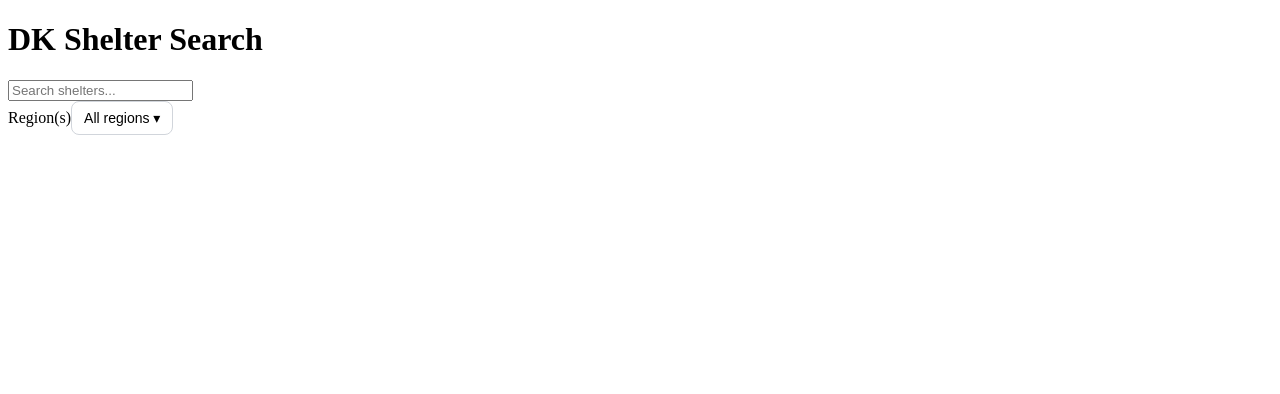
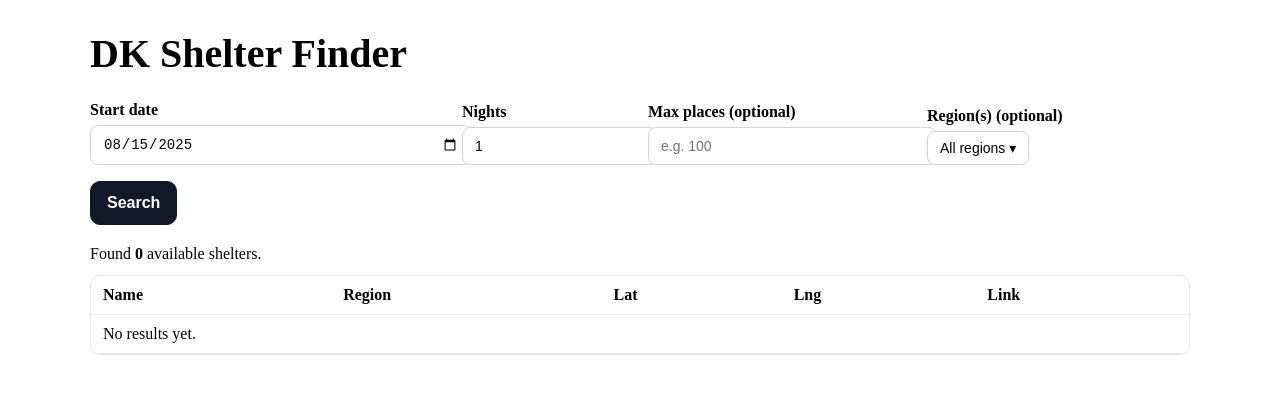
Before and after one commit to peterjschweitzer/dk-shelter-web-search, a Next.js app: page / in a window 1280 px wide. Shown: the top 394 px of the page. Built offline with nearby package versions, Linux system fonts and the light colour scheme.

Commit message:
Restore full search page and integrate RegionSelect dropdown

```diff
--- a/pages/index.tsx
+++ b/pages/index.tsx
@@ -1,85 +1,256 @@
 // pages/index.tsx
 import { useEffect, useMemo, useState } from "react";
-import RegionSelect, { RegionKey, REGION_KEYS } from "../components/RegionSelect";
+import RegionSelect, { REGION_KEYS, type RegionKey } from "../components/RegionSelect";
 
-type ResultItem = {
+type ApiItem = {
   name: string;
-  title: string;
+  region: string;
+  lat: number | null;
+  lng: number | null;
   url: string;
-  region?: RegionKey;
+  place_id: number | null;
+};
+
+type ApiResponse = {
+  count: number;
+  items: ApiItem[];
+  debug?: any;
 };
 
 export default function Home() {
-  const [query, setQuery] = useState("");
-  const [selectedRegions, setSelectedRegions] = useState<RegionKey[]>([]);
-  const [results, setResults] = useState<ResultItem[]>([]);
+  // Form state
+  const [start, setStart] = useState<string>("");
+  const [nights, setNights] = useState<number>(1);
+  const [maxPlaces, setMaxPlaces] = useState<number | "">("");
+  const [regions, setRegions] = useState<RegionKey[]>([]); // empty = All
 
-  // Load from URL query string
+  // Results state
+  const [loading, setLoading] = useState(false);
+  const [results, setResults] = useState<ApiItem[]>([]);
+  const [error, setError] = useState<string | null>(null);
+  const [debug, setDebug] = useState<any>(null);
+
+  // Default date = today + 2 days (to avoid past-date timezone weirdness)
   useEffect(() => {
-    const params = new URLSearchParams(window.location.search);
-    const regionParams = params.getAll("region");
-    const initialRegions = regionParams
-      .map((r) => r.toLowerCase())
-      .filter((r): r is RegionKey => REGION_KEYS.includes(r as RegionKey));
-    setSelectedRegions(initialRegions);
-  }, []);
+    if (!start) {
+      const d = new Date();
+      d.setDate(d.getDate() + 2);
+      const iso = d.toISOString().slice(0, 10);
+      setStart(iso);
+    }
+  }, [start]);
 
-  const filteredResults = useMemo(() => {
-    return results.filter((item) => {
-      const matchesQuery = query
-        ? item.title.toLowerCase().includes(query.toLowerCase())
-        : true;
-      const matchesRegion =
-        selectedRegions.length === 0 ||
-        selectedRegions.includes(item.region as RegionKey);
-      return matchesQuery && matchesRegion;
-    });
-  }, [results, query, selectedRegions]);
+  const queryString = useMemo(() => {
+    const params = new URLSearchParams();
+    if (start) params.set("start", start);
+    if (nights) params.set("nights", String(nights));
+    if (maxPlaces !== "" && Number(maxPlaces) > 0) {
+      params.set("maxPlaces", String(maxPlaces));
+    }
+    // Add each region as its own param (?region=sjælland&region=fyn...)
+    for (const r of regions) params.append("region", r);
+    // add debug flag so we can see counters if needed
+    params.set("debug", "1");
+    return params.toString();
+  }, [start, nights, maxPlaces, regions]);
+
+  async function onSearch(e?: React.FormEvent) {
+    e?.preventDefault();
+    setLoading(true);
+    setError(null);
+    setResults([]);
+    setDebug(null);
+
+    try {
+      const res = await fetch(`/api/search?${queryString}`);
+      if (!res.ok) {
+        const text = await res.text();
+        throw new Error(`API ${res.status}: ${text}`);
+      }
+      const data: ApiResponse = await res.json();
+      setResults(data.items || []);
+      setDebug((data as any).debug ?? null);
+    } catch (err: any) {
+      setError(err?.message || "Search failed");
+    } finally {
+      setLoading(false);
+    }
+  }
 
   return (
-    <div className="max-w-4xl mx-auto p-4 space-y-4">
-      <h1 className="text-2xl font-bold">DK Shelter Search</h1>
+    <div style={{ maxWidth: 1100, margin: "30px auto", padding: "0 16px" }}>
+      <h1 style={{ fontSize: 40, marginBottom: 24 }}>DK Shelter Finder</h1>
 
-      {/* Search input */}
-      <div>
+      <form
+        onSubmit={onSearch}
+        style={{
+          display: "grid",
+          gridTemplateColumns: "repeat(12, 1fr)",
+          gap: 16,
+          alignItems: "end",
+          marginBottom: 20,
+        }}
+      >
+        {/* Start date */}
+        <div style={{ gridColumn: "span 4" }}>
+          <label style={{ display: "block", marginBottom: 6, fontWeight: 600 }}>
+            Start date
+          </label>
           <input
-          type="text"
-          placeholder="Search shelters..."
-          value={query}
-          onChange={(e) => setQuery(e.target.value)}
-          className="w-full p-2 border rounded"
+            type="date"
+            value={start}
+            onChange={(e) => setStart(e.target.value)}
+            style={inputStyle}
+            required
           />
         </div>
 
-      {/* Region filter */}
-      <div>
-        <span className="text-sm text-gray-600">Region(s)</span>
-        <RegionSelect
-          value={selectedRegions}
-          onChange={setSelectedRegions}
+        {/* Nights */}
+        <div style={{ gridColumn: "span 2" }}>
+          <label style={{ display: "block", marginBottom: 6, fontWeight: 600 }}>
+            Nights
+          </label>
+          <input
+            type="number"
+            min={1}
+            value={nights}
+            onChange={(e) => setNights(Math.max(1, Number(e.target.value || 1)))}
+            style={inputStyle}
           />
         </div>
 
-      {/* Results */}
-      <ul className="space-y-2">
-        {filteredResults.map((item) => (
-          <li key={item.url} className="border rounded p-2">
-            <a
-              href={item.url}
-              target="_blank"
-              rel="noreferrer"
-              className="font-semibold"
+        {/* Max places */}
+        <div style={{ gridColumn: "span 3" }}>
+          <label style={{ display: "block", marginBottom: 6, fontWeight: 600 }}>
+            Max places (optional)
+          </label>
+          <input
+            type="number"
+            min={1}
+            placeholder="e.g. 100"
+            value={maxPlaces}
+            onChange={(e) => {
+              const v = e.target.value;
+              setMaxPlaces(v === "" ? "" : Number(v));
+            }}
+            style={inputStyle}
+          />
+        </div>
+
+        {/* Regions */}
+        <div style={{ gridColumn: "span 3" }}>
+          <label style={{ display: "block", marginBottom: 6, fontWeight: 600 }}>
+            Region(s) (optional)
+          </label>
+          <RegionSelect value={regions} onChange={setRegions} />
+        </div>
+
+        {/* Search button (full width row) */}
+        <div style={{ gridColumn: "1 / -1" }}>
+          <button type="submit" style={btnStyle} disabled={loading}>
+            {loading ? "Searching…" : "Search"}
+          </button>
+        </div>
+      </form>
+
+      {/* Status */}
+      {error && (
+        <div style={{ color: "#b91c1c", marginBottom: 12 }}>
+          {error}
+        </div>
+      )}
+      {!error && !loading && (
+        <div style={{ marginBottom: 12 }}>
+          Found <strong>{results.length}</strong> available shelters.
+        </div>
+      )}
+
+      {/* Results table */}
+      <div style={{ overflowX: "auto" }}>
+        <table style={tableStyle}>
+          <thead>
+            <tr>
+              <th style={thTdStyle}>Name</th>
+              <th style={thTdStyle}>Region</th>
+              <th style={thTdStyle}>Lat</th>
+              <th style={thTdStyle}>Lng</th>
+              <th style={thTdStyle}>Link</th>
+            </tr>
+          </thead>
+          <tbody>
+            {results.map((r) => (
+              <tr key={r.url}>
+                <td style={thTdStyle}>{r.name}</td>
+                <td style={thTdStyle}>{r.region || ""}</td>
+                <td style={thTdStyle}>{r.lat ?? ""}</td>
+                <td style={thTdStyle}>{r.lng ?? ""}</td>
+                <td style={thTdStyle}>
+                  <a href={r.url} target="_blank" rel="noreferrer">
+                    open
+                  </a>
+                </td>
+              </tr>
+            ))}
+            {!loading && results.length === 0 && (
+              <tr>
+                <td style={thTdStyle} colSpan={5}>
+                  No results yet.
+                </td>
+              </tr>
+            )}
+          </tbody>
+        </table>
+      </div>
+
+      {/* Debug (toggle-able if you like; for now show if present) */}
+      {debug && (
+        <pre
+          style={{
+            background: "#f6f7f9",
+            border: "1px solid #e5e7eb",
+            padding: 12,
+            borderRadius: 8,
+            marginTop: 16,
+            overflow: "auto",
+          }}
         >
-              {item.title}
-            </a>
-            {item.region && (
-              <span className="ml-2 text-xs text-gray-500">
-                {item.region}
-              </span>
+{JSON.stringify(debug, null, 2)}
+        </pre>
       )}
-          </li>
-        ))}
-      </ul>
     </div>
   );
 }
+
+const inputStyle: React.CSSProperties = {
+  width: "100%",
+  padding: "10px 12px",
+  borderRadius: 8,
+  border: "1px solid #d1d5db",
+  fontSize: 14,
+};
+
+const btnStyle: React.CSSProperties = {
+  padding: "12px 16px",
+  borderRadius: 10,
+  border: "1px solid #111827",
+  background: "#111827",
+  color: "white",
+  fontWeight: 600,
+  fontSize: 16,
+  cursor: "pointer",
+};
+
+const tableStyle: React.CSSProperties = {
+  width: "100%",
+  borderCollapse: "separate",
+  borderSpacing: 0,
+  border: "1px solid #e5e7eb",
+  borderRadius: 10,
+  overflow: "hidden",
+};
+
+const thTdStyle: React.CSSProperties = {
+  borderBottom: "1px solid #e5e7eb",
+  padding: "10px 12px",
+  textAlign: "left",
+};
```
Lines whose indentation alone changed are shown as unchanged.
